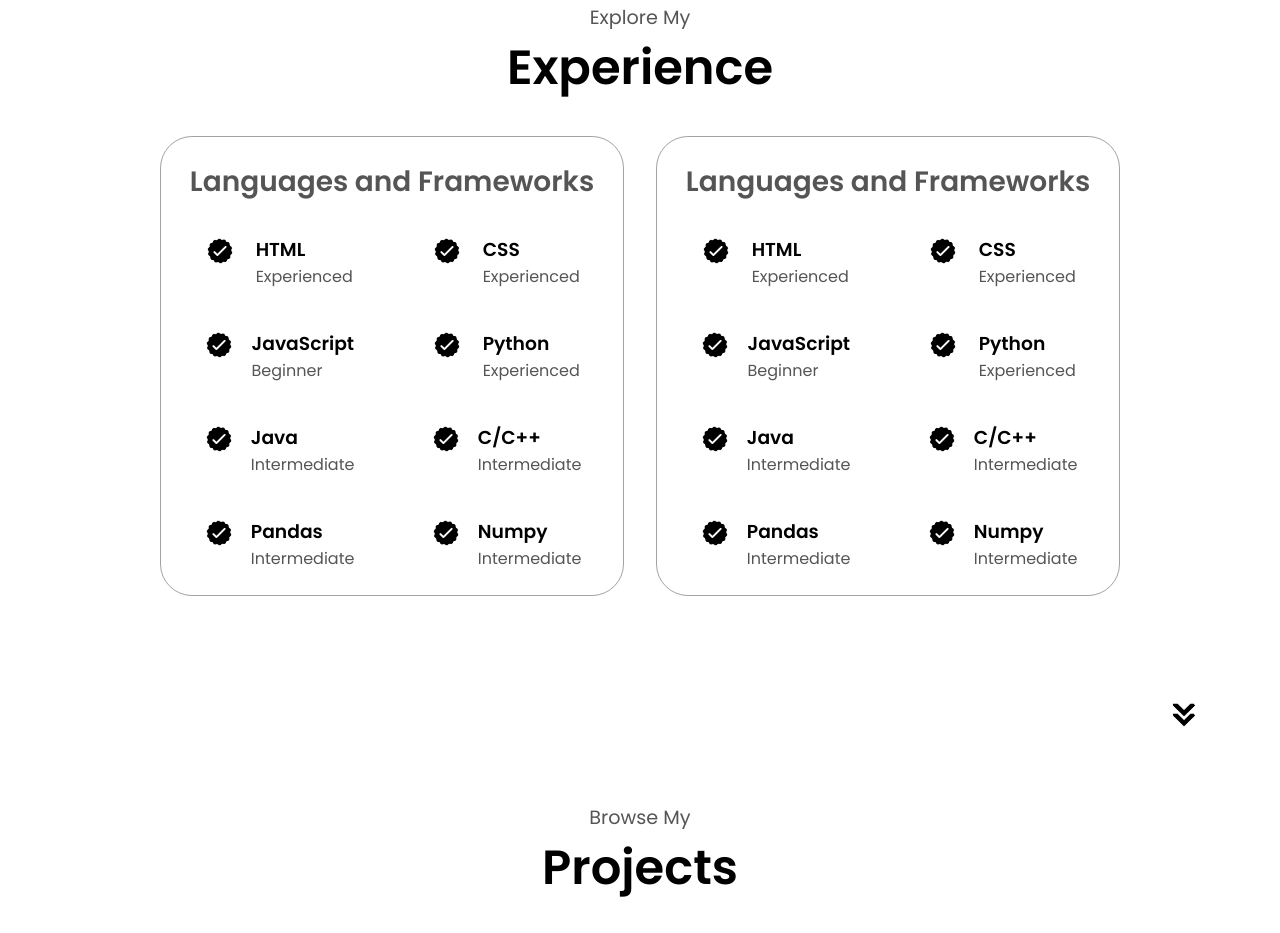
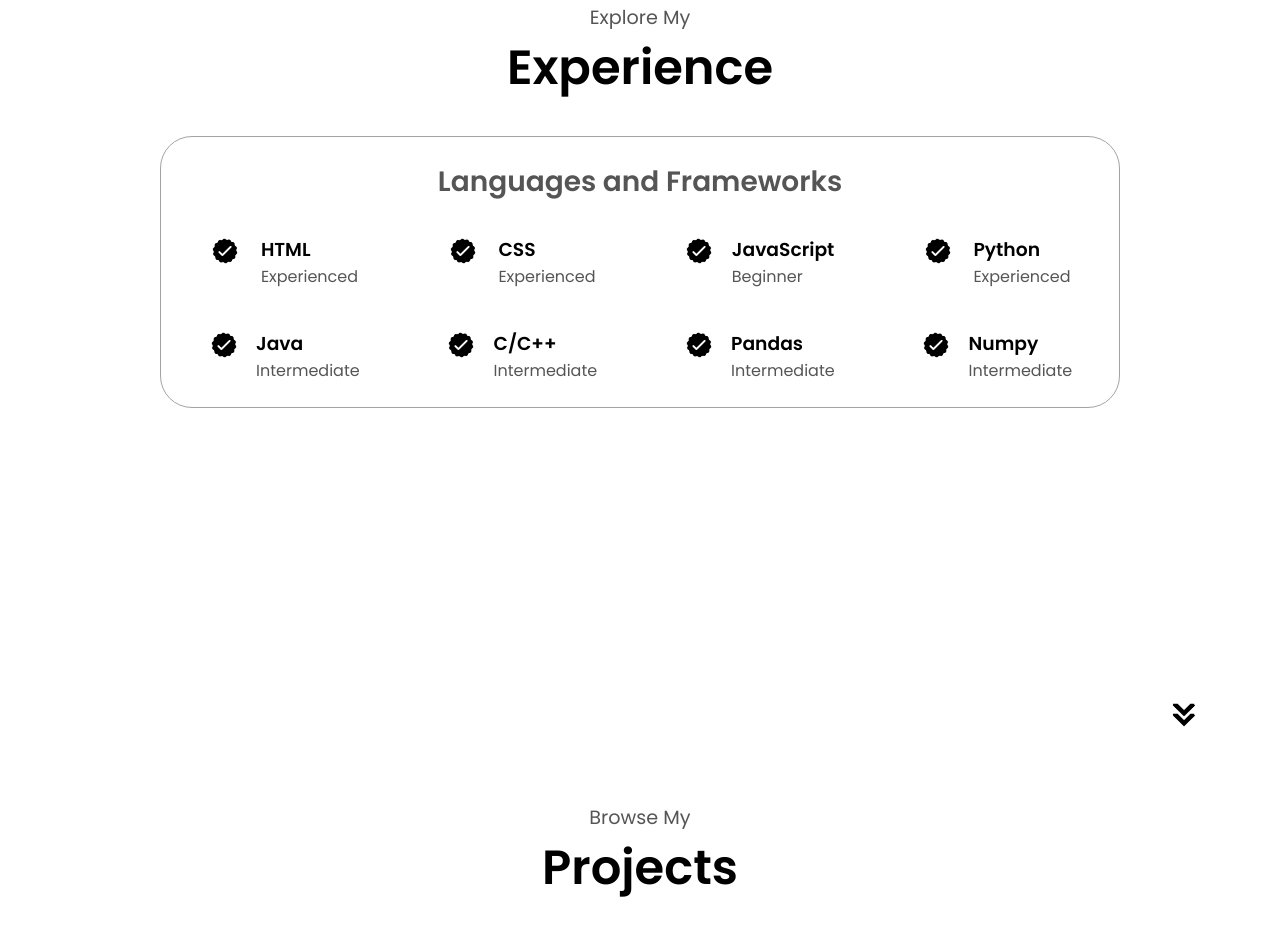
Before and after one commit to KalkiDh/PortfolioWeb, a plain HTML site: page index.html in a window 1280 px wide. Shown: the part 1725-2658 px from the top of the page. Drawn offline with Linux system fonts and the light colour scheme.

Commit message:
Test Commit

```diff
--- a/index.html
+++ b/index.html
@@ -168,69 +168,7 @@
 
 
                 </div>
-                <div class="details-containers">
-                    <h2 class="experience-sub-title">Languages and Frameworks</h2>
-                    <div class="article-container">
-                        <article>
-                            <img src="./assets/checkmark.png" class="icon" alt="checkmark img">
-                            <div>
-                                <h3>HTML</h3>
-                                <p>Experienced</p>
-                            </div>
-                        </article>
-                        <article>
-                            <img src="./assets/checkmark.png" class="icon" alt="checkmark img">
-                            <div>
-                                <h3>CSS</h3>
-                                <p>Experienced</p>
-                            </div>
-                        </article>
-                        <article>
-                            <img src="./assets/checkmark.png" class="icon" alt="checkmark img">
-                            <div>
-                                <h3>JavaScript</h3>
-                                <p>Beginner</p>
-                            </div>
-                        </article>
-                        <article>
-                            <img src="./assets/checkmark.png" class="icon" alt="checkmark img">
-                            <div>
-                                <h3>Python</h3>
-                                <p>Experienced</p>
-                            </div>
-                        </article>
-                        <article>
-                            <img src="./assets/checkmark.png" class="icon" alt="checkmark img">
-                            <div>
-                                <h3>Java</h3>
-                                <p>Intermediate</p>
-                            </div>
-                        </article>
-                        <article>
-                            <img src="./assets/checkmark.png" class="icon" alt="checkmark img">
-                            <div>
-                                <h3>C/C++</h3>
-                                <p>Intermediate</p>
-                            </div>
-                        </article>
-                        <article>
-                            <img src="./assets/checkmark.png" class="icon" alt="checkmark img">
-                            <div>
-                                <h3>Pandas</h3>
-                                <p>Intermediate</p>
-                            </div>
-                        </article>
-                        <article>
-                            <img src="./assets/checkmark.png" class="icon" alt="checkmark img">
-                            <div>
-                                <h3>Numpy</h3>
-                                <p>Intermediate</p>
-                            </div>
-                        </article>
-                    </div>
 
-
-            </div>
         </div>
         <img src="./assets/arrow.png" alt="Arrow Img" class="icon arrow" onclick="location.href='./#projects'">
 
```
